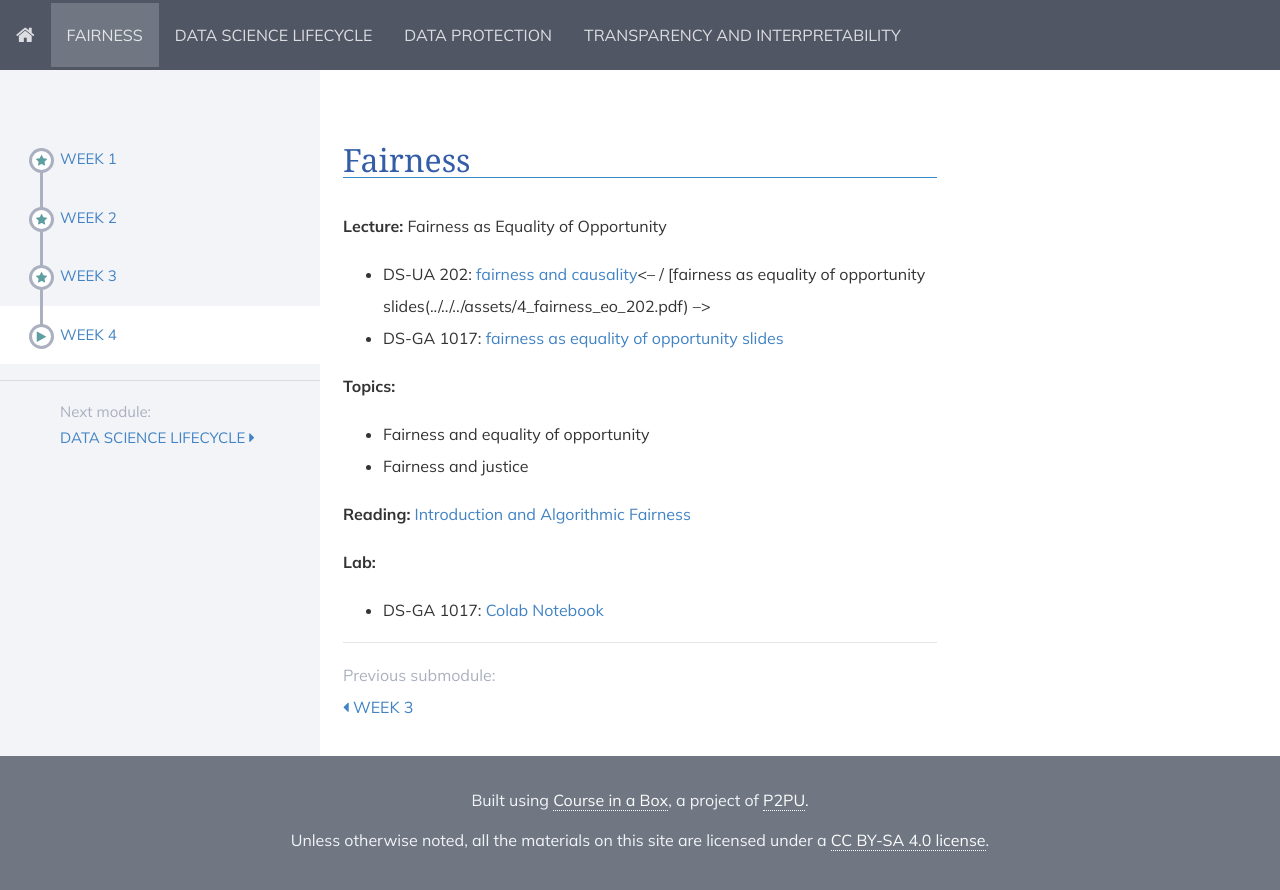
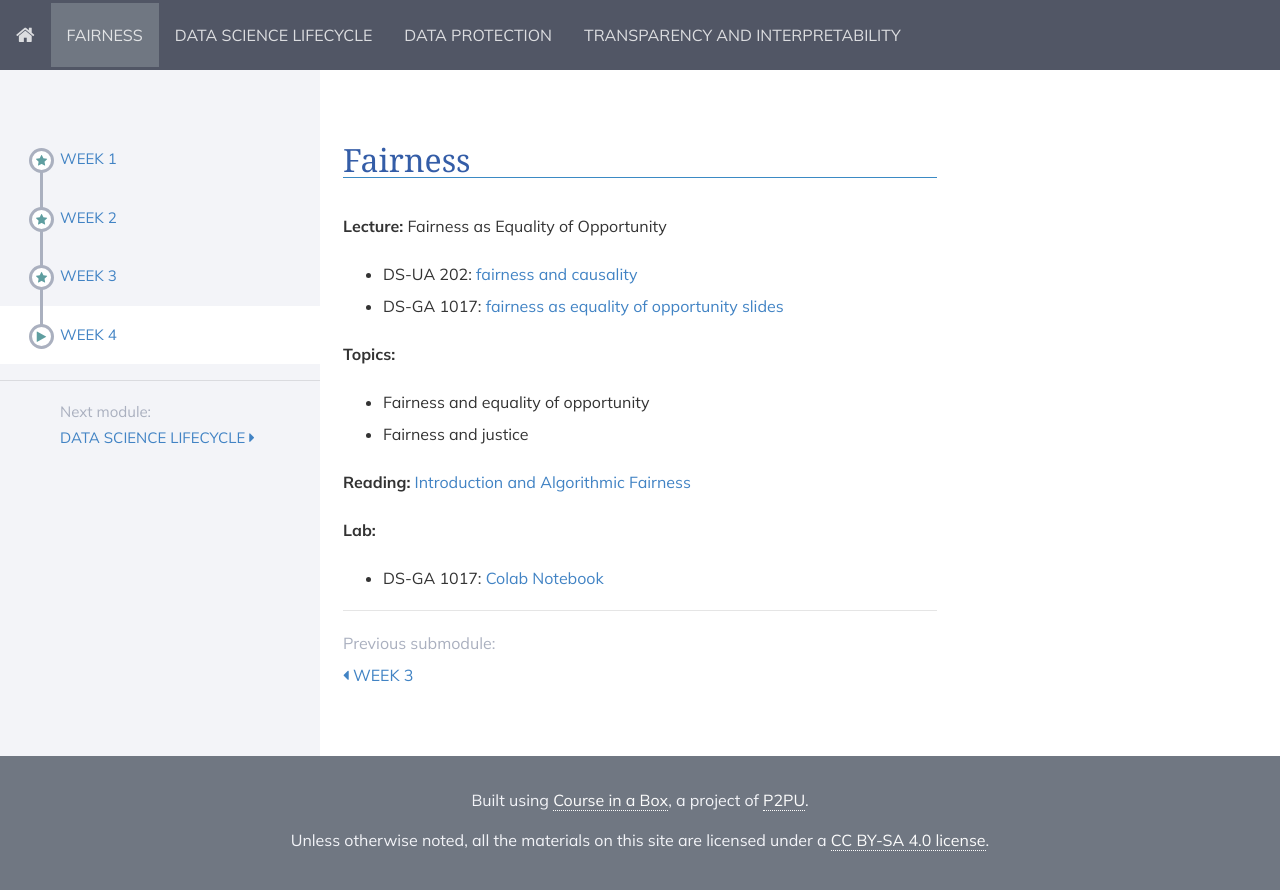
Before and after one commit to DataResponsibly/rds24, a Jekyll site: the page built from modules/fairness/_posts/2000-01-04-week4.md, in a window 1280 px wide. Shown: the top 890 px of the page. Built offline with Jekyll 4.4.1, drawn with Linux system fonts in a browser that asks for light colours; nearby versions of some CDN libraries; part of the change alters nothing that is shown.

Commit message:
deleted commented out slides

```diff
--- a/modules/fairness/_posts/2000-01-04-week4.md
+++ b/modules/fairness/_posts/2000-01-04-week4.md
@@ -6,7 +6,7 @@ title: Week 4
 
 **Lecture:** Fairness as Equality of Opportunity
 
-* DS-UA 202: [fairness and causality](../../../assets/5_counterfactual_fairness_2023_202.pdf)<-- / [fairness as equality of opportunity slides(../../../assets/4_fairness_eo_202.pdf) -->
+* DS-UA 202: [fairness and causality](../../../assets/5_counterfactual_fairness_2023_202.pdf)
 * DS-GA 1017: [fairness as equality of opportunity slides](../../../assets/4_Fairness_1017.pdf)
 
 **Topics:**
```
